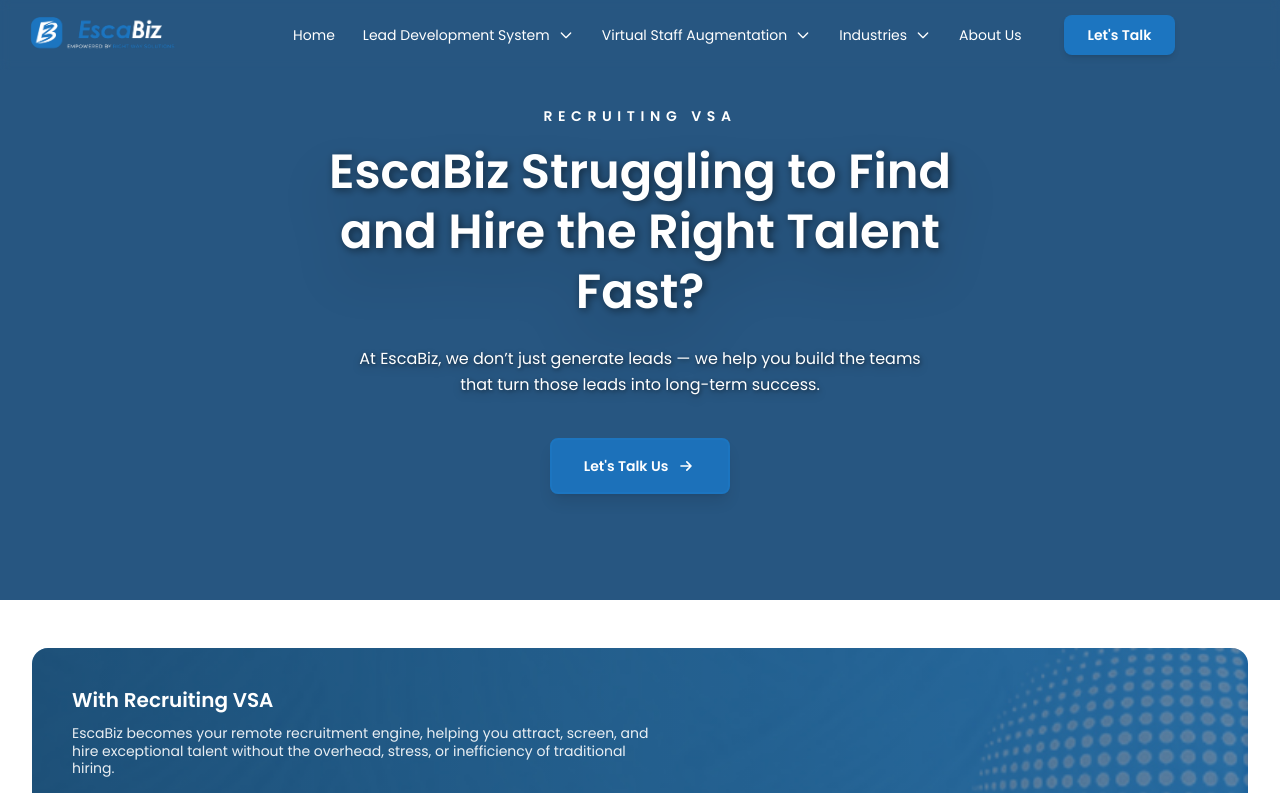
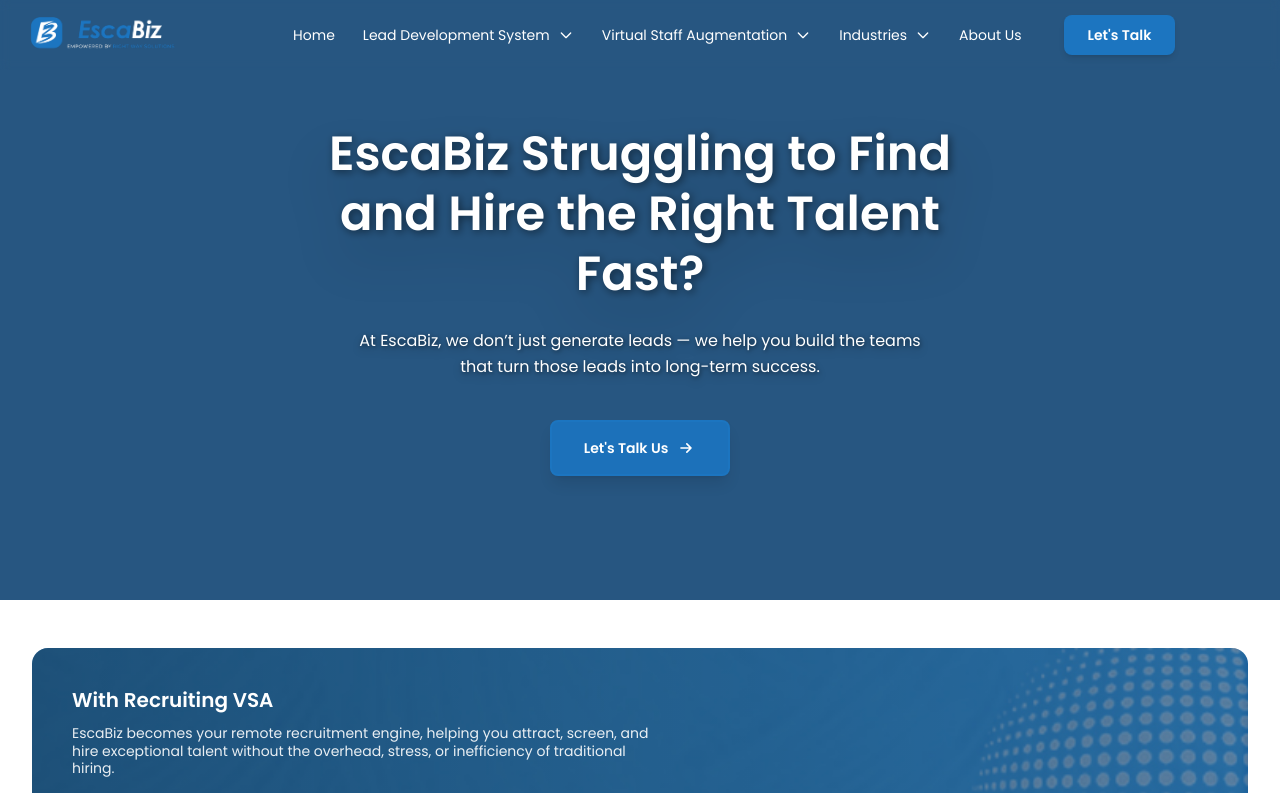
Before and after one commit to Sharmeen-Rauf/escabiz, a Next.js app: page /virtual-staff-augmentation/recruiting-vsa in a window 1280 px wide. Shown: the top 793 px of the page. Built offline with nearby package versions, Linux system fonts and the light colour scheme.

Commit message:
Comment out the "Recruiting VSA" label in the header of the Recruiting VSA page to streamline the design and focus on the main message, enhancing overall visual clarity.

```diff
--- a/src/app/virtual-staff-augmentation/recruiting-vsa/page.tsx
+++ b/src/app/virtual-staff-augmentation/recruiting-vsa/page.tsx
@@ -128,9 +128,9 @@ export default function RecruitingVSAPage() {
 
           <div className="relative z-10 w-full max-w-7xl mx-auto px-4 sm:px-6 lg:px-8 py-20 lg:py-24">
             <div className="max-w-2xl mx-auto text-center reveal-show" style={{ opacity: 1, transform: 'translateY(0)' }}>
-              <span className="text-xs sm:text-sm font-semibold tracking-[0.4em] text-white uppercase block mb-4">
+              {/* <span className="text-xs sm:text-sm font-semibold tracking-[0.4em] text-white uppercase block mb-4">
                 Recruiting VSA
-              </span>
+              </span> */}
               <h1 className="text-xl sm:text-3xl md:text-4xl lg:text-5xl font-semibold text-white leading-tight mb-6 drop-shadow-2xl" style={{ textShadow: '2px 2px 8px rgba(0,0,0,0.5)' }}>
                 EscaBiz Struggling to Find and Hire the Right Talent Fast?
               </h1>
```
